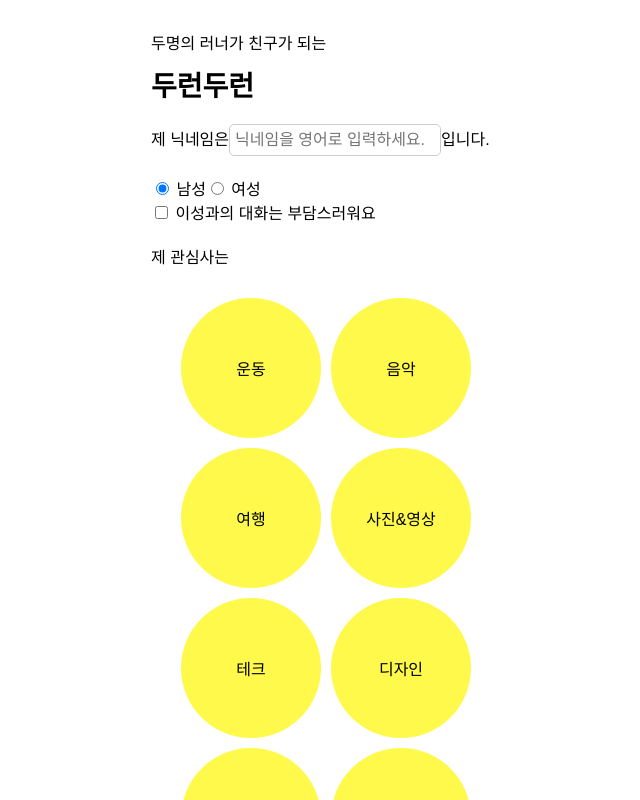
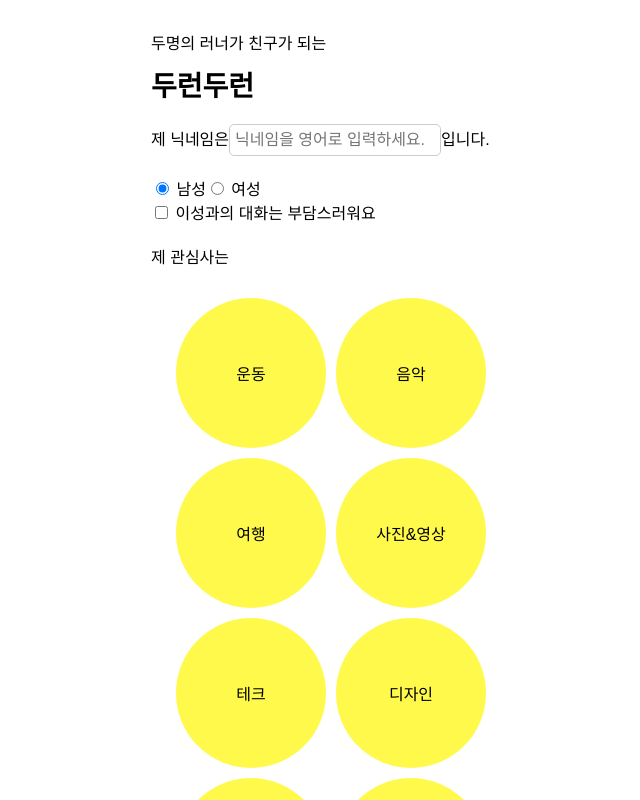
Before and after one commit to heondolee/twolearn-client, a React (Create React App) app: page / in a window 1280 px wide. Shown: the top 800 px of the page, without its empty margins (314-954 px from the left). Built offline with nearby package versions, Linux system fonts and the light colour scheme.

Commit message:
중앙 정렬

```diff
--- a/src/components/C1.css
+++ b/src/components/C1.css
@@ -38,8 +38,8 @@ h3 {
     display: flex;
     justify-content: center;
     align-items: center;
-    height: 630px; /* 화면 전체 높이 */
-    padding-left: 25px;
+    height: 670px; /* 화면 전체 높이 */
+    padding-left: 20px;
     flex-wrap: wrap; /* 화면에 맞게 버튼들이 줄 바꿈되도록 */
 }
 
@@ -48,8 +48,8 @@ h3 {
 .circle-btn {
     border: none;
     outline: none;
-    width: 140px;
-    height: 140px;
+    width: 150px;
+    height: 150px;
     border-radius: 50%;
     background-color: #fff94b;
     color: black;
```
